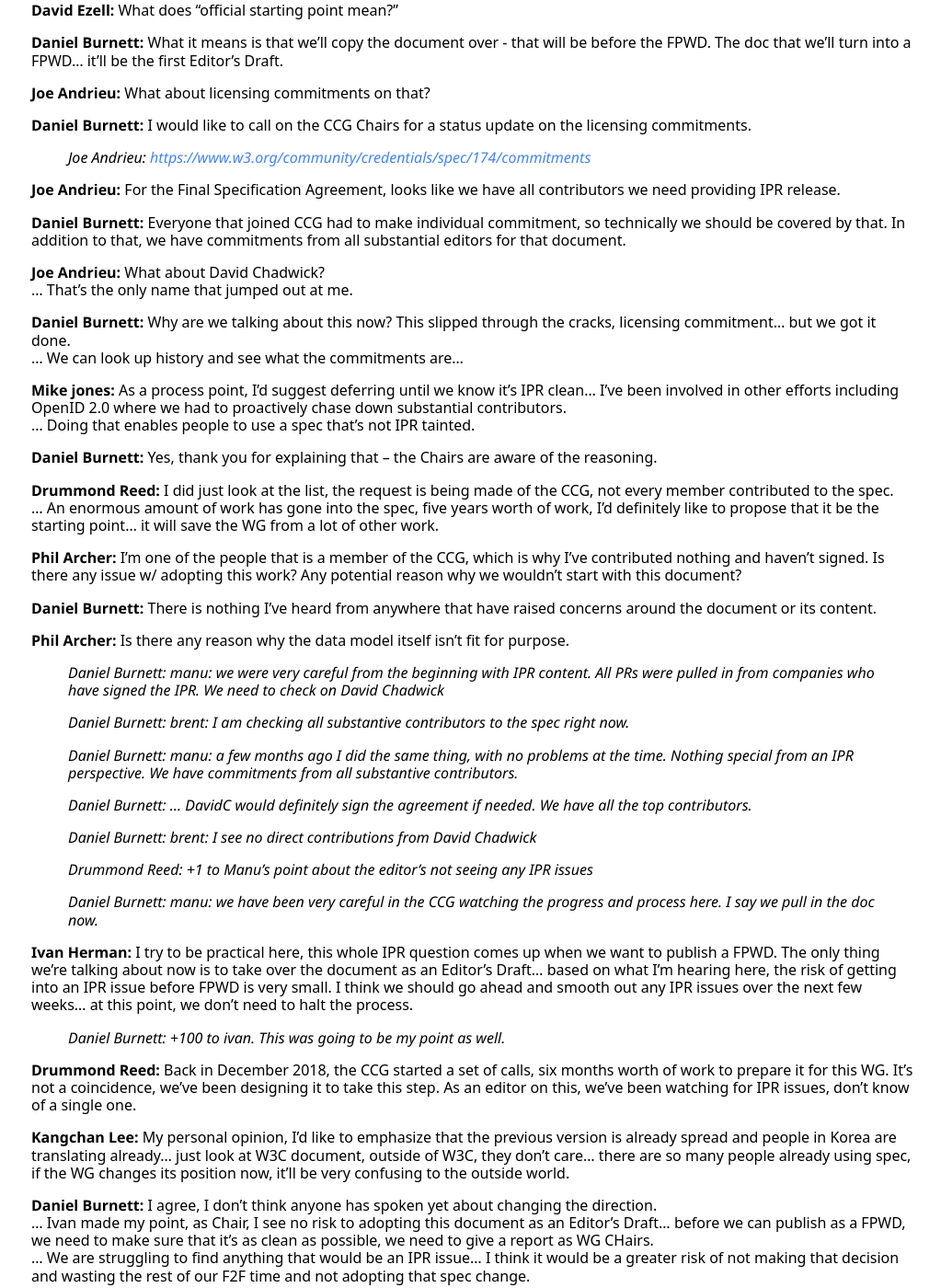
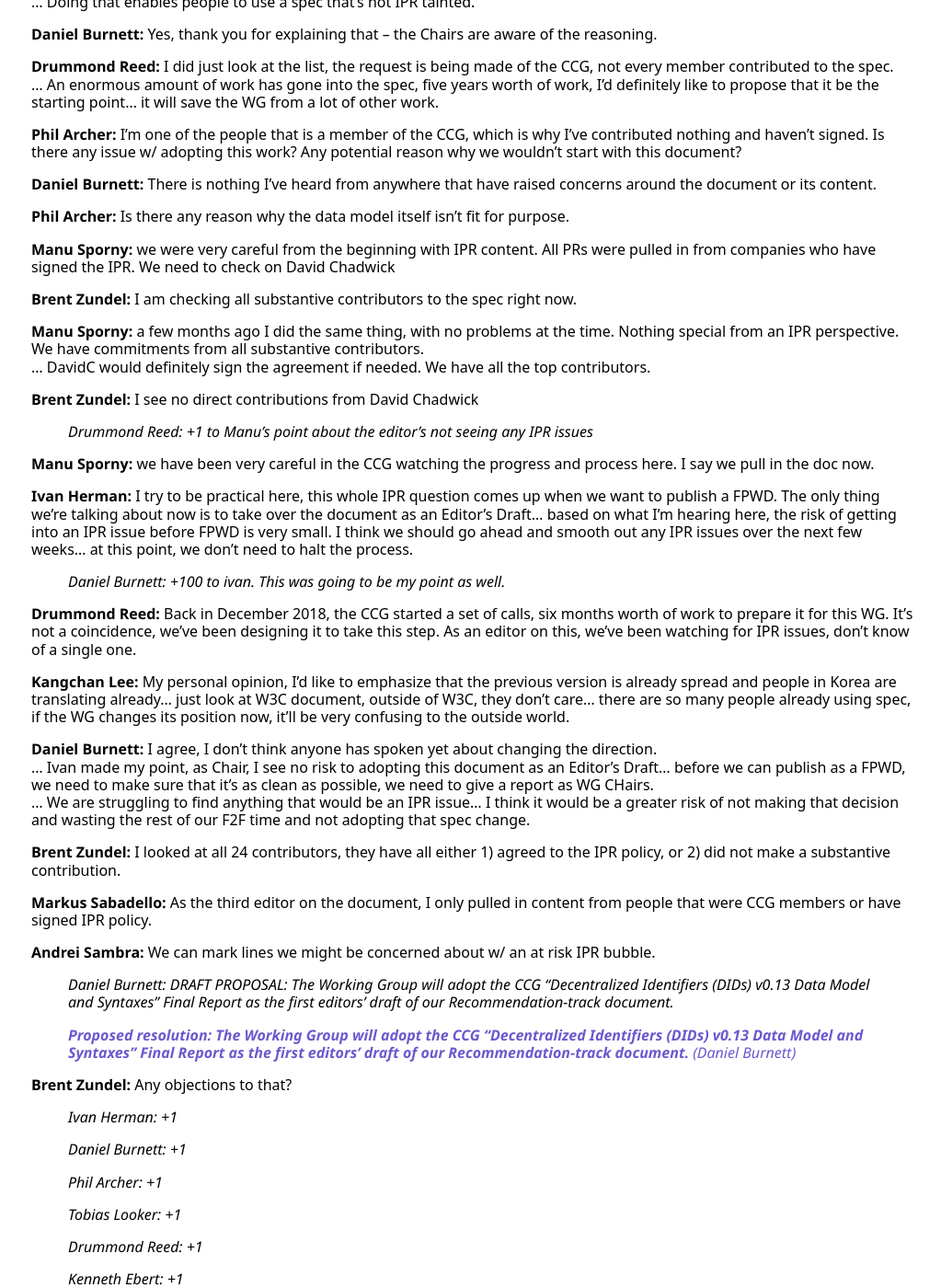
Before and after one commit to w3c/did-wg, a Jekyll site: the page built from _minutes/2019-09-15-did.md, in a window 1280 px wide and 1400 px high, scrolled down 21370 px. Shown: the whole window at 92% size, without its empty margins (254-1277 px from the left). Built offline with Jekyll 4.4.1, drawn with Linux system fonts in a browser that asks for light colours; some web fonts are replaced; some of the changed text lies outside the part shown.

Commit message:
Improvement for minutes

```diff
--- a/_minutes/2019-09-15-did.md
+++ b/_minutes/2019-09-15-did.md
@@ -555,8 +543,6 @@ See also the [Agenda](https://lists.w3.org/Archives/Public/public-publ-wg/2019Se
 … then you can sign a transaction (or document) and store that on chain. Send a transaction to the blockchain with the public key and identifier and potential meta-data.
 … then later you can prove control over that identifier because you have the private key.
 
-> *Daniel Burnett:* q
-
 **Markus Sabadello:** a second approach: create a key pair, then an identifier based on the public key, e.g., using a hash of the public key
 … which is basically how bitcoin transactions work.
 … the idea is to use that same mechanism not for transactions involving cryptocurrency, but for changes of state in identifiers.
@@ -941,12 +925,7 @@ See also the [Agenda](https://lists.w3.org/Archives/Public/public-publ-wg/2019Se
 
 > *Drummond Reed:* Hats off to JoeAndrieu for a great job of scribing a very difficult session to capture.
 
-> *Brent Zundel:* Present
-
 ### 7. Introductions
-{: #section7}
-
-### 8. Introductions
 {: #section8}
 
 > *David Ezell:* (note: the scribe will not try to keep up with all introductions.)
@@ -1248,19 +1223,18 @@ See also the [Agenda](https://lists.w3.org/Archives/Public/public-publ-wg/2019Se
 
 **Phil Archer:** Is there any reason why the data model itself isn't fit for purpose.
 
-> *Daniel Burnett:* manu: we were very careful from the beginning with IPR content. All PRs were pulled in from companies who have signed the IPR. We need to check on David Chadwick
-
-> *Daniel Burnett:* brent: I am checking all substantive contributors to the spec right now.
-
-> *Daniel Burnett:* manu: a few months ago I did the same thing, with no problems at the time. Nothing special from an IPR perspective. We have commitments from all substantive contributors.
-
-> *Daniel Burnett:* ... DavidC would definitely sign the agreement if needed. We have all the top contributors.
-
-> *Daniel Burnett:* brent: I see no direct contributions from David Chadwick
+**Manu Sporny:** we were very careful from the beginning with IPR content. All PRs were pulled in from companies who have signed the IPR. We need to check on David Chadwick
+
+**Brent Zundel:** I am checking all substantive contributors to the spec right now.
+
+**Manu Sporny:** a few months ago I did the same thing, with no problems at the time. Nothing special from an IPR perspective. We have commitments from all substantive contributors.
+... DavidC would definitely sign the agreement if needed. We have all the top contributors.
+
+**Brent Zundel:** I see no direct contributions from David Chadwick
 
 > *Drummond Reed:* +1 to Manu's point about the editor's not seeing any IPR issues
 
-> *Daniel Burnett:* manu: we have been very careful in the CCG watching the progress and process here. I say we pull in the doc now.
+**Manu Sporny:** we have been very careful in the CCG watching the progress and process here. I say we pull in the doc now.
 
 **Ivan Herman:** I try to be practical here, this whole IPR question comes up when we want to publish a FPWD. The only thing we're talking about now is to take over the document as an Editor's Draft... based on what I'm hearing here, the risk of getting into an IPR issue before FPWD is very small. I think we should go ahead and smooth out any IPR issues over the next few weeks... at this point, we don't need to halt the process.
 
@@ -1495,7 +1469,7 @@ See also the [Agenda](https://lists.w3.org/Archives/Public/public-publ-wg/2019Se
 
 **Joe Andrieu:** The tool I ended up using, I lost all provenance of who created issues... dates and all information is lost... concerned about that if we don't move the repo.
 
-**Mike jones:** I went through this moving FIDO stuff over to W3C... I do support using the CG document as a starting point, but none of the decisions made by the CG are binding on the new WG, so I think it's inappropriate to try to keep the two in sync, I'd start w/ a fresh copy, refer to issues from the CG w/ the full link. It has to do with the WG's autonomy...
+**Mike Jones:** I went through this moving FIDO stuff over to W3C... I do support using the CG document as a starting point, but none of the decisions made by the CG are binding on the new WG, so I think it's inappropriate to try to keep the two in sync, I'd start w/ a fresh copy, refer to issues from the CG w/ the full link. It has to do with the WG's autonomy...
 
 **Phil Archer:** Can we move on?
 
```
Also changed, not shown: other parts of _minutes/2019-09-15-did.md (+16 -34 lines).
